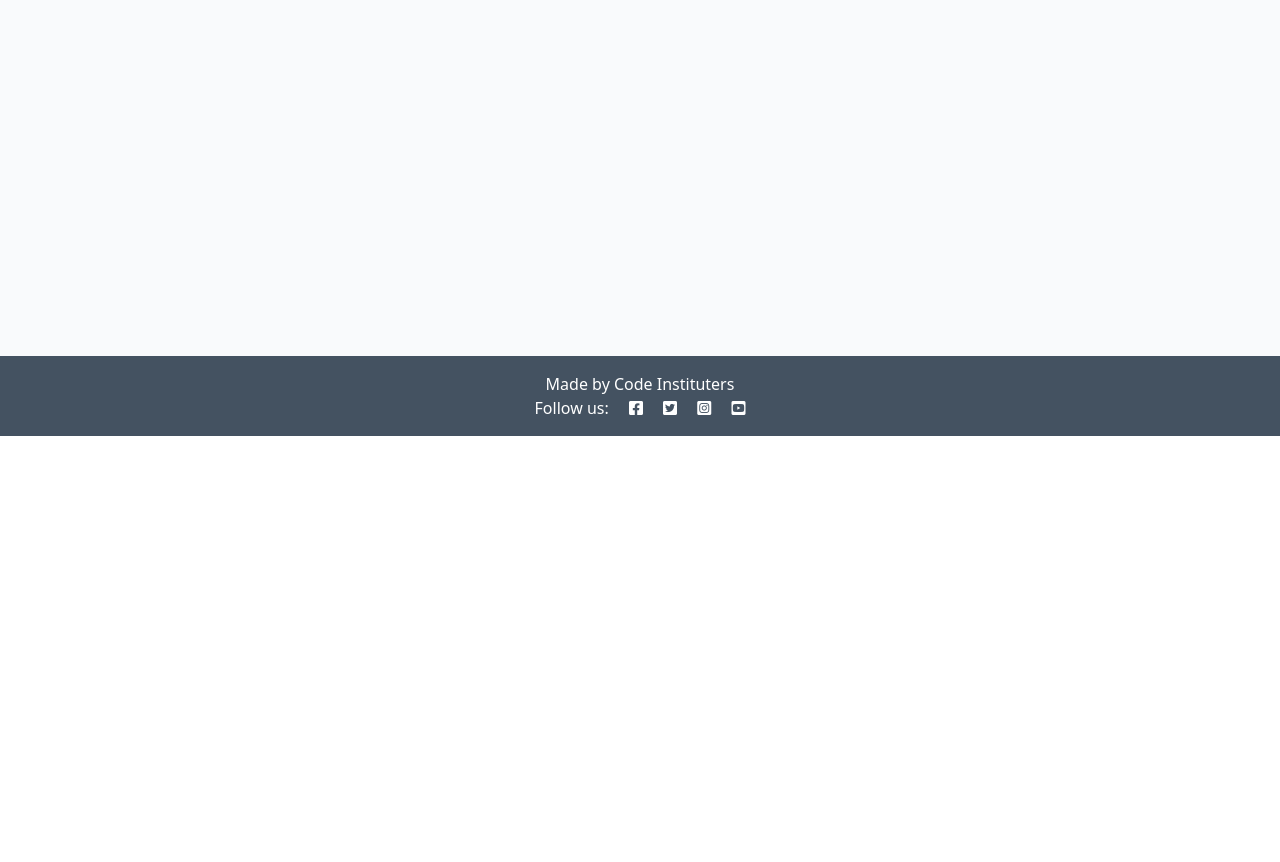
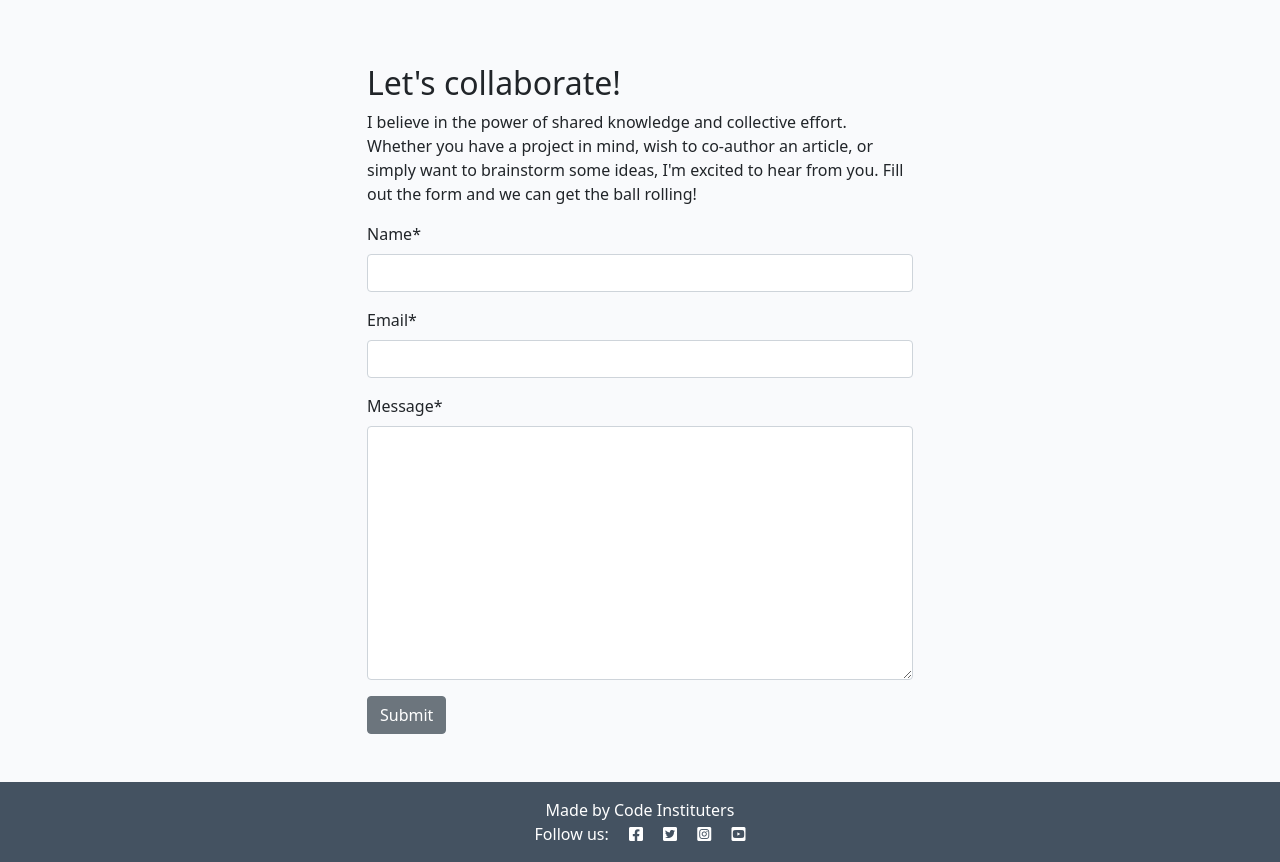
Before and after one commit to KoroYsabela/django-blog, a Django app: page /about/ in a window 1280 px wide. Shown: the part 364-1226 px from the top of the page. Before the commit the page ends 800 px from the top, so only its background shows below. Run offline with Django 4.2, Linux system fonts and the light colour scheme; data that the repository does not hold is empty; parts of the project's set-up code (start-up, migrations or seed data) failed here and were passed over; some libraries are stand-ins or nearby versions.

Commit message:
add: collaboration form request in about section

```diff
--- /dev/null
+++ b/about/forms.py
@@ -0,0 +1,8 @@
+from .models import CollaborateRequest
+from django import forms
+
+
+class CollaborateForm(forms.ModelForm):
+    class Meta:
+        model = CollaborateRequest
+        fields = ('name', 'email', 'message')
--- a/about/models.py
+++ b/about/models.py
@@ -11,3 +11,13 @@ class About(models.Model):
 
     def __str__(self):
         return self.title
+
+
+class CollaborateRequest(models.Model):
+    name = models.CharField(max_length=200)
+    email = models.EmailField()
+    message = models.TextField()
+    read = models.BooleanField(default=False)
+
+    def __str__(self):
+        return f"Collaboration request from {self.name}"
--- a/about/templates/about/about.html
+++ b/about/templates/about/about.html
@@ -1,23 +1,43 @@
 {% extends 'base.html' %}
+{% load static %}
+{% load crispy_forms_tags %}
+
 {% block content %}
-{% load static %}
 <div class="container mt-5">
     <div class="row">
-        <div class="col-4 text-center">
+        <div class="col-12 col-md-4 text-center">
             <img src="{% static 'images/nobody.jpg' %}" width="75%">
         </div>
-        <div class="col-8">
-            <!-- Title goes between these h2 tags -->
+        <div class="col-12 col-md-8">
             <h2>{{ about.title }}</h2>
-            <!-- Content goes directly underneath this -->
-             {{ about.content | safe }}
+            {{ about.content | safe }}
         </div>
     </div>
     <div class="row">
         <div class="col text-right">
-            <!-- Updated on field goes in here -->
-            <p class="text-end"><em>Updated on: {{ about.updated_on }}</em></p>
+          <!-- Updated on field goes in here -->
+
+          <p class="text-end"><em>Updated on: {{ about.updated_on }}</em></p>
         </div>
-      </div>
+    </div>
+    <div class="row justify-content-center">
+        <div class="col-12 col-md-6 my-5">
+            <h2>Let's collaborate!</h2>
+            <p>I believe in the power of shared knowledge and collective effort.
+                Whether you have a project in mind, wish to co-author
+                an article, or simply want to brainstorm some ideas,
+                I'm excited to hear from you. Fill out the form
+                and we can get the ball rolling!</p>
+
+            <!-- add your form here. Your submit button should
+                                have the classes of btn, btn-secondary -->
+            <form method="post">
+                {{ collaborate_form | crispy }}
+                {% csrf_token %}
+                <button class="btn btn-secondary"
+                type="submit">Submit</button>
+            </form>
+        </div>
+    </div>
 </div>
 {% endblock content %}
--- a/about/views.py
+++ b/about/views.py
@@ -1,6 +1,6 @@
 from django.shortcuts import render
 from .models import About
-
+from .forms import CollaborateForm
 
 # Create your views here.
 
@@ -12,8 +12,11 @@ def about_me(request):
 
     about = About.objects.all().order_by('-updated_on').first()
 
+    collaborate_form = CollaborateForm()
+
     return render(
         request,
         "about/about.html",
-        {"about": about},
+        {"about": about,
+         "collaborate_form": collaborate_form},
     )
```
Also changed, not shown: about/admin.py (+14 -2 lines), about/migrations/0002_collaboraterequest.py (added).
